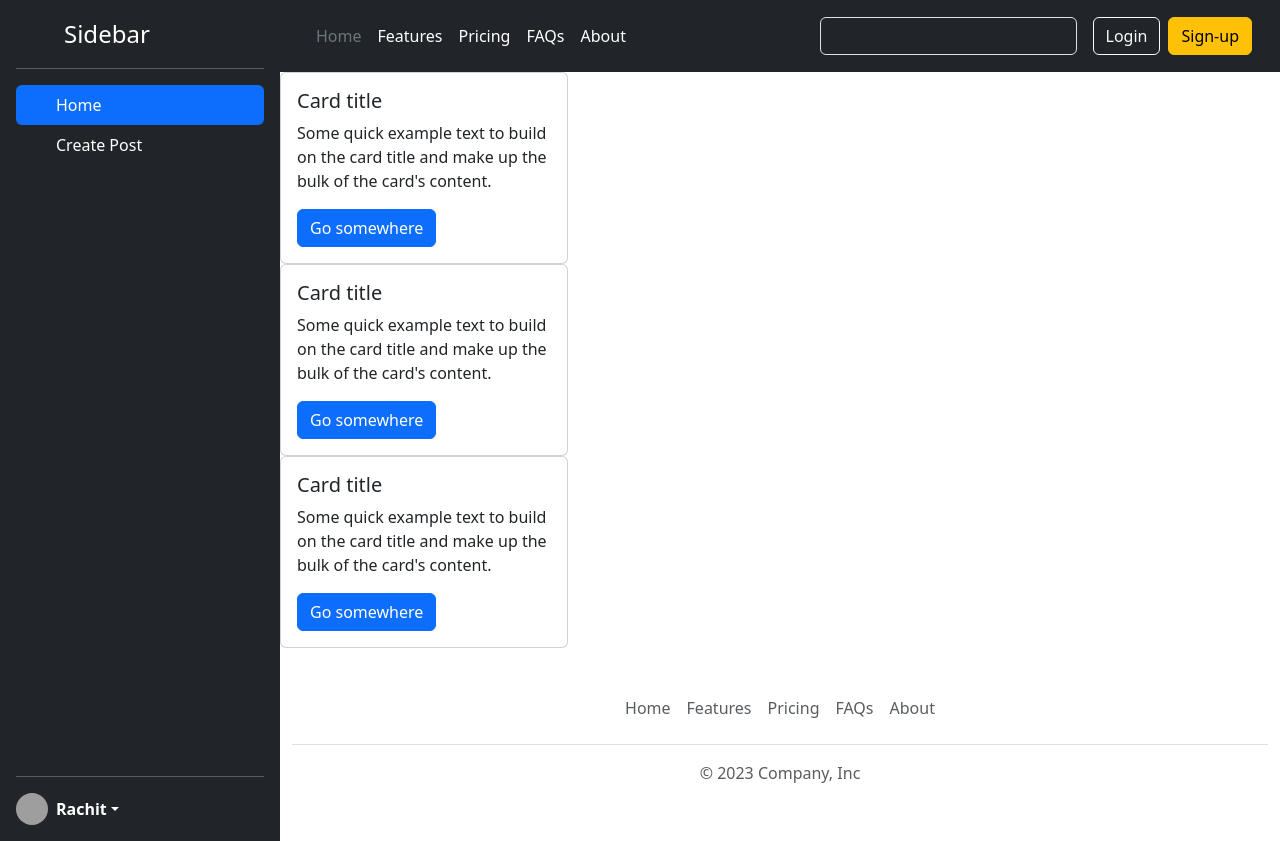
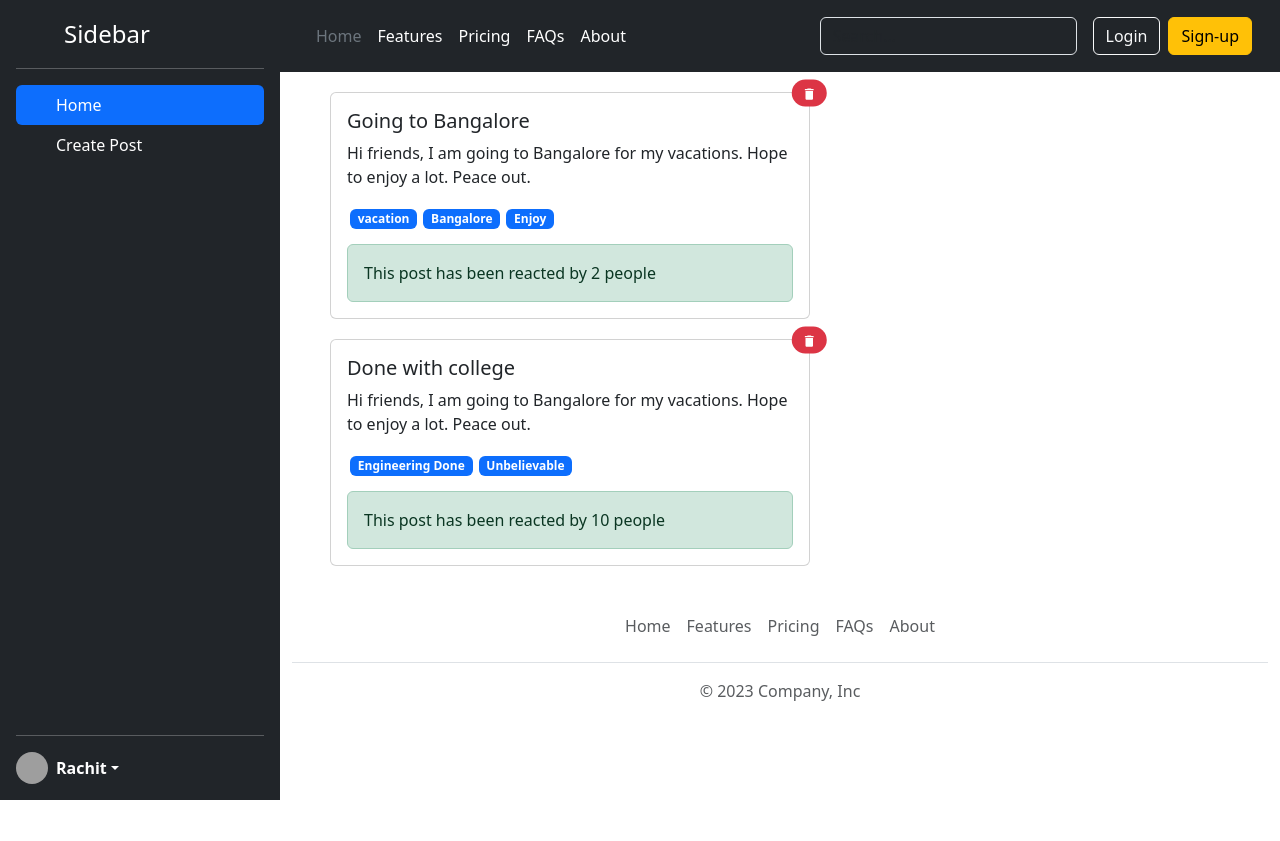
Before and after one commit to rdroid-27/React-Projects, a React (Vite) app in the folder Social-media/: page / in a window 1280 px wide. After the commit the page ends 800 px from the top, so only its background shows below. Built offline with nearby package versions, Linux system fonts and the light colour scheme; grey boxes are pictures that could not be loaded.

Commit message:
Added more functionalities of deleting post and improved the UI of posts.

```diff
--- a/Social-media/src/App.css
+++ b/Social-media/src/App.css
@@ -1,9 +1,19 @@
-.app-container{
+.app-container {
   display: flex;
 }
-.content{
-  width:100%;
+.content {
+  width: 100%;
 }
-.sidebar{
+.sidebar {
   min-height: 800px;
 }
+.post-card {
+  width: 30rem;
+  margin: 20px 50px;
+}
+.hashtag {
+  margin: 0px 3px;
+}
+.reaction{
+  margin: 15px 0 0 0;
+}
--- a/Social-media/src/App.jsx
+++ b/Social-media/src/App.jsx
@@ -1,18 +1,23 @@
+import "bootstrap/dist/css/bootstrap.min.css";
 import "./App.css";
-import "bootstrap/dist/css/bootstrap.min.css";
 import Header from "./components/Header";
 import Footer from "./components/Footer";
 import Sidebar from "./components/Sidebar";
 import CreatePost from "./components/CreatePost";
 import PostList from "./components/PostList";
 import { useState } from "react";
+import PostListProvider from "./store/post-list-store";
+
 function App() {
   const [selectedTab, setSelectedTab] = useState("Home");
 
   return (
-    <>
+    <PostListProvider>
       <div className="app-container">
-        <Sidebar selectedTab={selectedTab}></Sidebar>
+        <Sidebar
+          selectedTab={selectedTab}
+          setSelectedTab={setSelectedTab}
+        ></Sidebar>
         <div className="content">
           <Header></Header>
           {selectedTab === "Home" ? (
@@ -24,7 +29,7 @@ function App() {
           <Footer></Footer>
         </div>
       </div>
-    </>
+    </PostListProvider>
   );
 }
 
--- a/Social-media/src/components/Post.jsx
+++ b/Social-media/src/components/Post.jsx
@@ -1,15 +1,30 @@
-const Post = () => {
+/* eslint-disable react/prop-types */
+import { useContext } from "react";
+import { MdDelete } from "react-icons/md";
+import { PostList } from "../store/post-list-store";
+const Post = ({ post }) => {
+
+  const {deletePost} =useContext(PostList);
+
   return (
-    <div className="card" style={{ width: "18rem" }}>
+    <div className="card post-card">
       <div className="card-body">
-        <h5 className="card-title">Card title</h5>
-        <p className="card-text">
-          Some quick example text to build on the card title and make up the
-          bulk of the card&apos;s content.
-        </p>
-        <a href="#" className="btn btn-primary">
-          Go somewhere
-        </a>
+        <h5 className="card-title">
+          {post.title}
+          <span className="position-absolute top-0 start-100 translate-middle badge rounded-pill bg-danger"
+           onClick={()=>deletePost(post.id)}>
+            <MdDelete />
+          </span>
+        </h5>
+        <p className="card-text">{post.body}</p>
+        {post.tags.map((tag) => (
+          <span key={tag} className="badge hashtag text-bg-primary">
+            {tag}
+          </span>
+        ))}
+        <div className="alert alert-success reaction" role="alert">
+          This post has been reacted by {post.reactions} people
+        </div>
       </div>
     </div>
   );
--- a/Social-media/src/components/PostList.jsx
+++ b/Social-media/src/components/PostList.jsx
@@ -1,11 +1,16 @@
+import { useContext } from "react";
 import Post from "./Post";
+import { PostList as PostListData } from "../store/post-list-store";
 
-const PostList =()=>{
-return <>
-  <Post></Post>
-  <Post></Post>
-  <Post></Post>
-</>
+const PostList = () => {
+  const { postList } = useContext(PostListData);
+  return (
+    <>
+      {postList.map((post) => (
+        <Post key={post.id} post={post}/>
+      ))}
+    </>
+  );
 };
 
 export default PostList;
--- a/Social-media/src/components/Sidebar.jsx
+++ b/Social-media/src/components/Sidebar.jsx
@@ -1,5 +1,7 @@
 /* eslint-disable react/prop-types */
-const Sidebar = ({ selectedTab }) => {
+const Sidebar = ({ selectedTab, setSelectedTab }) => {
+
+
   return (
     <div
       className="d-flex flex-column flex-shrink-0 p-3 text-bg-dark sidebar"
@@ -16,7 +18,12 @@ const Sidebar = ({ selectedTab }) => {
       </a>
       <hr />
       <ul className="nav nav-pills flex-column mb-auto">
-        <li className="nav-item">
+        <li
+          className="nav-item"
+          onClick={() => {
+            setSelectedTab("Home");
+          }}
+        >
           <a
             href="#"
             className={`nav-link text-white ${
@@ -30,7 +37,11 @@ const Sidebar = ({ selectedTab }) => {
             Home
           </a>
         </li>
-        <li>
+        <li
+          onClick={() => {
+            setSelectedTab("Create Post");
+          }}
+        >
           <a
             href="#"
             className={`nav-link text-white ${
--- /dev/null
+++ b/Social-media/src/store/post-list-store.jsx
@@ -0,0 +1,54 @@
+/* eslint-disable react/prop-types */
+import { createContext, useReducer } from "react";
+
+
+export const PostList = createContext({
+  postList: [],
+  addPost: () => {},
+  deletePost: () => {},
+});
+
+const postListReducer = (currPostList, action) => {
+    let newPostList= currPostList;
+    if(action.type==='DELETE'){
+      newPostList=currPostList.filter(post=> post.id!==action.payload.postId)
+    }
+    return newPostList;
+
+};
+
+const PostListProvider = ({ children }) => {
+  const [postList, dispatchPostList] = useReducer(postListReducer, DEFAULT_POSTLIST);
+  const addPost = () => {};
+  const deletePost = (postId) => {
+    dispatchPostList({
+      type: "DELETE",
+      payload:{
+        postId
+      }
+    })
+  };
+
+  return (
+    <PostList.Provider value={{ postList, addPost, deletePost }}>
+      {children}
+    </PostList.Provider>
+  );
+};
+const DEFAULT_POSTLIST=[{
+  id:"1",
+  title:"Going to Bangalore",
+  body: "Hi friends, I am going to Bangalore for my vacations. Hope to enjoy a lot. Peace out.",
+  reactions:2,
+  userId:'user-27',
+  tags:['vacation','Bangalore','Enjoy']
+},
+{
+  id:"2",
+  title:"Done with college",
+  body: "Hi friends, I am going to Bangalore for my vacations. Hope to enjoy a lot. Peace out.",
+  reactions:10,
+  userId:'user-12',
+  tags:['Engineering Done','Unbelievable']
+}];
+export default PostListProvider;
```
